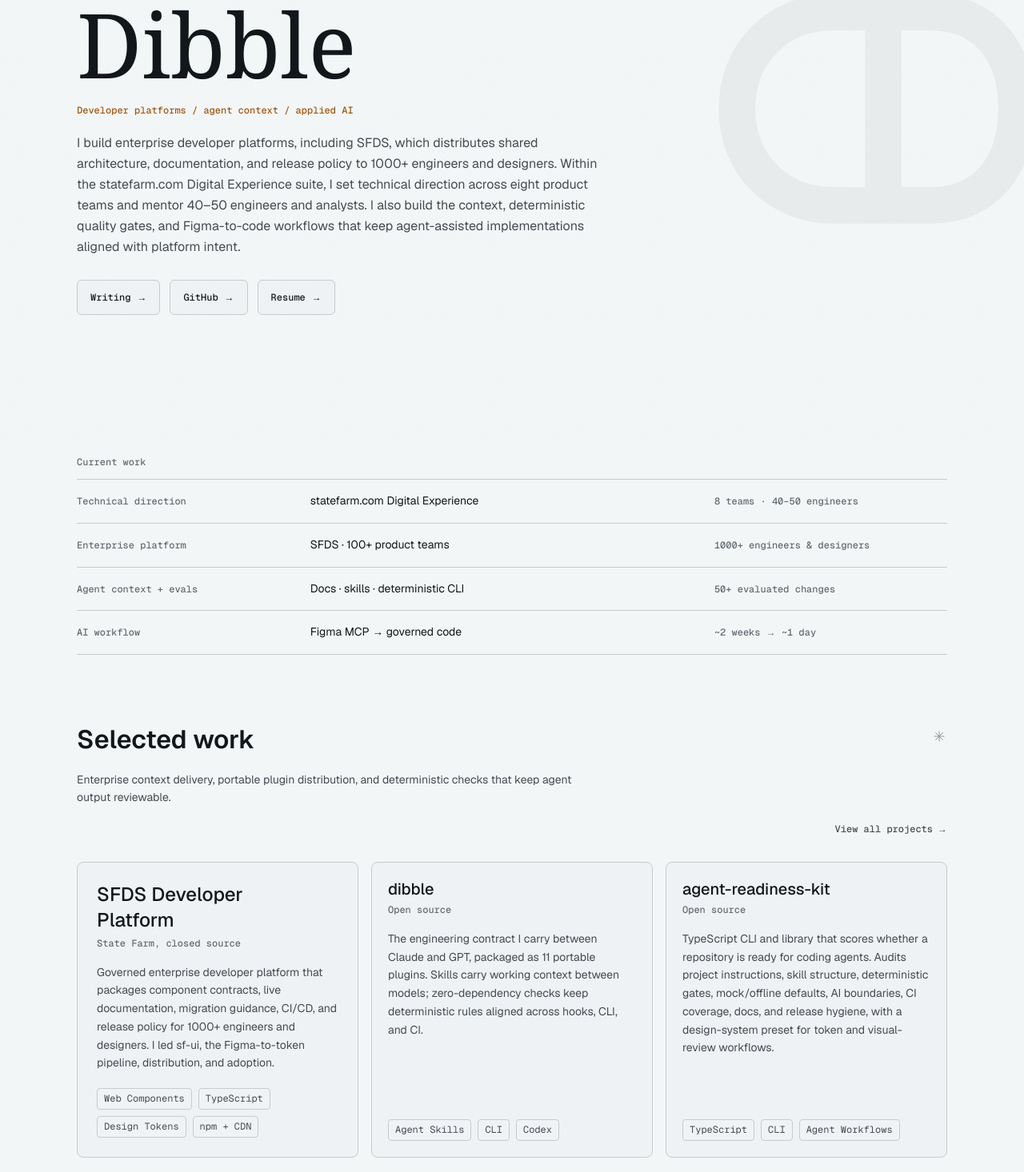
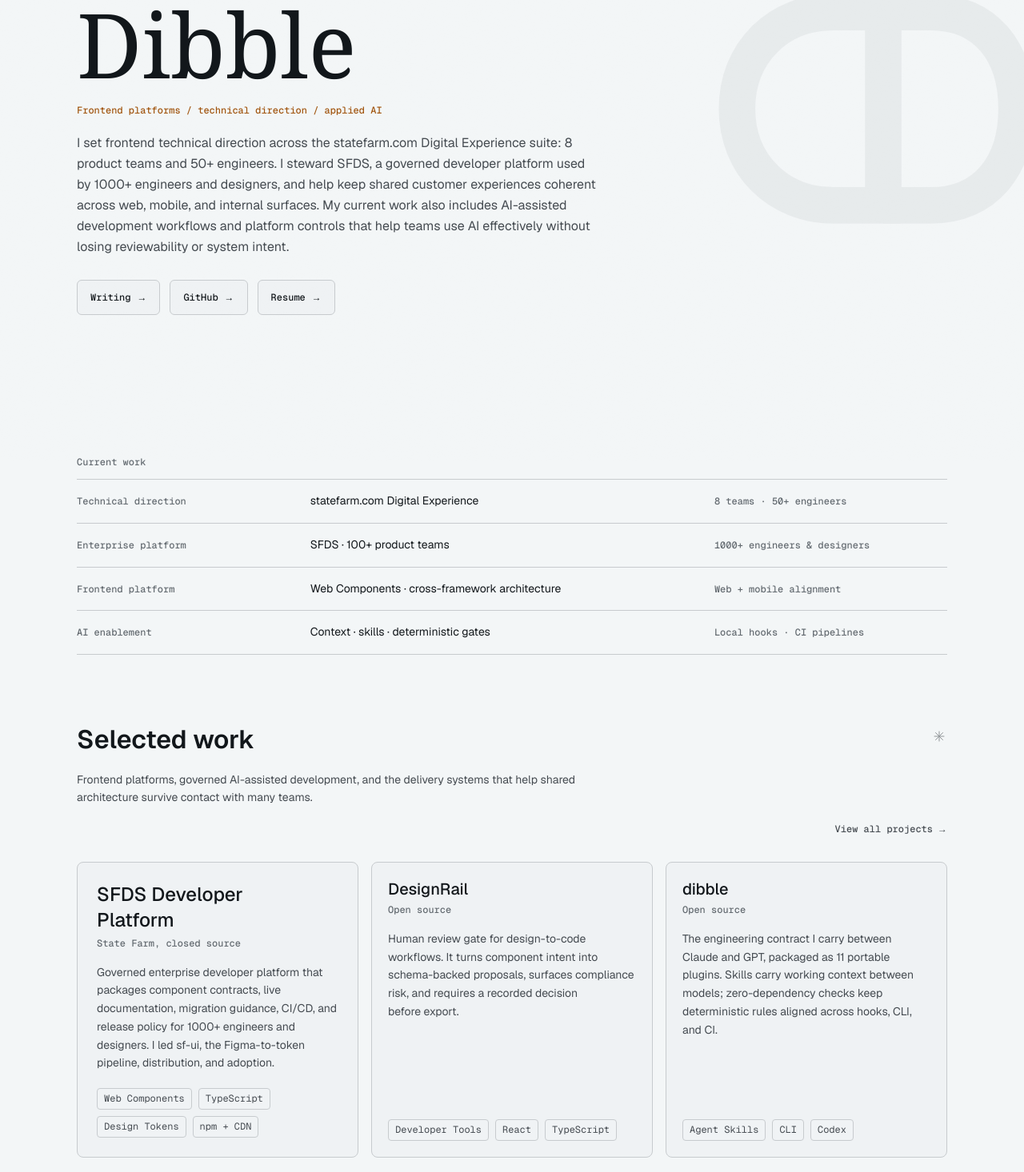
Before and after one commit to connordibble/connordibble.dev, a Next.js app: page / in a window 1280 px wide. Shown: the part 224-1690 px from the top of the page at 80% size. Built offline with nearby package versions, Linux system fonts and the light colour scheme.

Commit message:
content: broaden staff-level platform narrative

```diff
--- a/src/app/about/page.tsx
+++ b/src/app/about/page.tsx
@@ -43,14 +43,16 @@
           <div className="mt-6 max-w-[65ch] space-y-5 text-body text-text-muted leading-relaxed text-pretty">
             <p>
               I set technical direction across the statefarm.com Digital
-              Experience suite: 8 product teams and 40–50 engineers and
-              analysts. SFDS reaches beyond that area as a governed developer
-              platform and the standard migration path for more than 100
-              product teams. It carries shared architecture, documentation,
-              release policy, and supported implementation paths to 1000+
-              engineers and designers. I lead platform initiatives from
-              discovery through adoption, mentor engineers, and help teams turn
-              local solutions into durable shared systems.
+              Experience suite: 8 product teams and 50+ engineers. SFDS reaches
+              beyond that area as a governed developer platform and the standard
+              migration path for more than 100 product teams. It carries shared
+              architecture, documentation, release policy, and supported
+              implementation paths to 1000+ engineers and designers. I work with
+              design, product, platform, and mobile partners to keep shared
+              principles coherent while allowing each channel to respect its own
+              constraints. I lead platform initiatives from discovery through
+              adoption, mentor engineers, and help people grow into broader
+              technical responsibility.
             </p>
             <p>
               I’m happiest when a problem is technically deep and
--- a/src/app/opengraph-image.tsx
+++ b/src/app/opengraph-image.tsx
@@ -1,7 +1,7 @@
 import { ImageResponse } from "next/og";
 
 export const alt =
-  "Connor Dibble | Developer platforms, agent context, and applied AI";
+  "Connor Dibble | Frontend platforms, developer productivity, and applied AI";
 
 export const size = {
   width: 1200,
@@ -149,8 +149,8 @@
                 color: "#b4aaa0",
               }}
             >
-              Developer platforms, agent context, and applied AI systems for
-              software people can still reason about.
+              Frontend platforms, developer productivity, and applied AI systems
+              for software people can still reason about.
             </div>
           </div>
 
@@ -165,9 +165,9 @@
             }}
           >
             {[
-              ["Technical direction", "8 teams · 40–50 engineers"],
+              ["Technical direction", "8 teams · 50+ engineers"],
               ["Enterprise platform", "SFDS · 1000+ engineers & designers"],
-              ["Agent context + evaluation", "Docs · skills · deterministic CLI"],
+              ["AI enablement", "Context · skills · deterministic gates"],
             ].map(([label, value], index) => (
               <div
                 key={label}
--- a/src/app/projects/page.tsx
+++ b/src/app/projects/page.tsx
@@ -58,11 +58,10 @@
             Projects
           </h1>
           <p className="mt-6 max-w-3xl text-body text-text-muted leading-relaxed text-pretty">
-            Enterprise developer platforms, governed agent workflows, public
-            tooling, and applied AI systems. The largest systems show technical
-            direction and adoption at organizational scale. The public builds
-            make the same context, validation, and operating boundaries visible
-            in code.
+            Frontend platforms, governed AI-assisted workflows, public tooling,
+            and applied AI systems. The largest systems show technical direction
+            and adoption at organizational scale. The public builds make the
+            same context, validation, and operating boundaries visible in code.
           </p>
         </section>
 
--- a/src/components/about.tsx
+++ b/src/components/about.tsx
@@ -11,18 +11,20 @@
         <div className="space-y-5">
           <p className="max-w-[32rem] text-body leading-relaxed text-text">
             At State Farm, I set technical direction across the statefarm.com
-            Digital Experience suite: 8 product teams and 40–50 engineers.
+            Digital Experience suite: 8 product teams and 50+ engineers.
             SFDS reaches beyond that area as the standard migration path for
             more than 100 product teams, carrying shared architecture,
             documentation, release policy, and supported paths to 1000+
-            engineers and designers.
+            engineers and designers. I work with design, product, platform, and
+            mobile partners to keep shared principles coherent while leaving
+            room for channel-specific constraints.
           </p>
           <p className="max-w-[34rem] text-body text-text-muted leading-relaxed text-pretty">
-            The useful work sits between organizational knowledge, system
-            contracts, and the teams or agents that inherit both. I like
-            problems that cross product architecture, context delivery,
-            infrastructure, and the operating model required to make a platform
-            last.
+            The useful work sits between product architecture, system contracts,
+            delivery infrastructure, and the teams or agents that inherit both.
+            I like problems that cross frontend architecture, design systems,
+            platform migration, reliability, and the operating model required
+            to make shared systems last.
           </p>
           <Link
             href="/about"
@@ -37,9 +39,12 @@
         <p className="max-w-3xl text-body text-text-muted leading-relaxed text-pretty">
           My path here runs through Node.js and Java services, event-driven
           systems, frontend architecture, release governance, and applied AI.
-          Through Proceris and open source, I stay close to the full product
-          loop: customer conversations, technical discovery, implementation,
-          and the checks that keep the correct path explicit and reviewable.
+          I increasingly work at the boundary between frontend platform
+          engineering and AI-assisted development: live context, portable
+          skills, deterministic checks, and human review. Through Proceris and
+          open source, I stay close to the full product loop: customer
+          conversations, technical discovery, implementation, and the checks
+          that keep the correct path explicit and reviewable.
         </p>
       </div>
     </section>
--- a/src/components/contact.tsx
+++ b/src/components/contact.tsx
@@ -44,8 +44,8 @@
         </SectionLabel>
         <p className="mt-5 max-w-2xl text-body-small leading-relaxed text-text-muted text-pretty">
           The fastest route is email. I’m usually glad to talk through
-          developer platforms, agent context, governed AI workflows, or the
-          operating tradeoffs behind a build.
+          frontend platforms, AI-assisted development, governed workflows, or
+          the operating tradeoffs behind a build.
         </p>
         <ul className="mt-7 flex flex-wrap gap-3">
           {links.map((link) => (
--- a/src/components/experience.tsx
+++ b/src/components/experience.tsx
@@ -9,18 +9,18 @@
 
 const roles: Role[] = [
   {
-    title: "Senior Technology Engineer, Digital Experience",
+    title: "Senior Technology Engineer, Digital Experience Platform Lead",
     company: "State Farm",
     dates: "Mar 2026 – Present",
     description:
-      "Set technical direction across the statefarm.com Digital Experience suite: 8 product teams and 40–50 engineers and analysts. Define shared architecture and standards, mentor engineers, and lead platform initiatives from discovery through adoption. Built the context layer for SFDS, a governed developer platform used by 1000+ engineers and designers, first as a vector-backed RAG system exposed through MCP, then led its replacement with live docs and installable SKILL.md guidance when the simpler design proved at least as effective. Paired that context with deterministic validation, a GitHub review agent used across 50+ PRs, and a Figma MCP workflow that cut representative page builds from roughly two weeks to one day.",
+      "Promoted from SFDS leadership into an expanded Digital Experience mandate. Set frontend technical direction across 8 product teams and 50+ engineers without reporting authority, aligning architecture, platform standards, and delivery improvements across customer-facing and internal experiences, with channel-specific patterns for web and mobile. Lead platform initiatives from discovery through adoption, mentor engineers as they grow into broader technical roles, and remain a senior escalation point for shared production concerns. In parallel, build AI-assisted development systems for the frontend platform: live documentation and skills, a deterministic compliance CLI that runs locally and in CI, and Figma-to-code workflows with human review.",
   },
   {
-    title: "Lead Software Engineer, State Farm Design System (SFDS)",
+    title: "Lead Software Engineer I → II, State Farm Design System (SFDS)",
     company: "State Farm",
     dates: "May 2023 – Mar 2026",
     description:
-      "Architected sf-ui as a governed Lit and Web Components developer platform with 70+ accessible primitives used by 1000+ engineers and designers. Established versioned documentation, npm and CDN delivery, GitHub CI/CD, deprecation windows, compliance reviews, adoption office hours, and a champion network across product teams.",
+      "Architected sf-ui as a governed Lit and Web Components developer platform with 70+ accessible primitives used by 1000+ engineers and designers. Established versioned documentation, npm and CDN delivery, CI/CD, deprecation windows, compliance reviews, adoption office hours, and a champion network across product teams.",
   },
   {
     title: "Software Engineer, Drive Safe & Save Telematics",
--- a/src/components/hero.tsx
+++ b/src/components/hero.tsx
@@ -5,7 +5,7 @@
   {
     label: "Technical direction",
     value: "statefarm.com Digital Experience",
-    note: "8 teams · 40–50 engineers",
+    note: "8 teams · 50+ engineers",
   },
   {
     label: "Enterprise platform",
@@ -13,14 +13,14 @@
     note: "1000+ engineers & designers",
   },
   {
-    label: "Agent context + evals",
-    value: "Docs · skills · deterministic CLI",
-    note: "50+ evaluated changes",
+    label: "Frontend platform",
+    value: "Web Components · cross-framework architecture",
+    note: "Web + mobile alignment",
   },
   {
-    label: "AI workflow",
-    value: "Figma MCP → governed code",
-    note: "~2 weeks → ~1 day",
+    label: "AI enablement",
+    value: "Context · skills · deterministic gates",
+    note: "Local hooks · CI pipelines",
   },
 ];
 
@@ -37,16 +37,16 @@
             Connor Dibble
           </h1>
           <p className="mt-6 max-w-[34rem] text-balance font-mono text-caption text-accent">
-            Developer platforms / agent context / applied AI
+            Frontend platforms / technical direction / applied AI
           </p>
           <p className="mt-5 max-w-[41rem] text-body leading-relaxed text-text-muted text-pretty">
-            I build enterprise developer platforms, including SFDS, which
-            distributes shared architecture, documentation, and release policy
-            to 1000+ engineers and designers. Within the statefarm.com Digital
-            Experience suite, I set technical direction across eight product
-            teams and mentor 40–50 engineers and analysts. I also build the
-            context, deterministic quality gates, and Figma-to-code workflows
-            that keep agent-assisted implementations aligned with platform
+            I set frontend technical direction across the statefarm.com Digital
+            Experience suite: 8 product teams and 50+ engineers. I steward
+            SFDS, a governed developer platform used by 1000+ engineers and
+            designers, and help keep shared customer experiences coherent across
+            web, mobile, and internal surfaces. My current work also includes
+            AI-assisted development workflows and platform controls that help
+            teams use AI effectively without losing reviewability or system
             intent.
           </p>
           <div className="mt-7 flex flex-wrap items-center gap-3">
--- a/src/components/projects.tsx
+++ b/src/components/projects.tsx
@@ -17,8 +17,9 @@
               Selected work
             </SectionLabel>
             <p className="mt-5 max-w-2xl text-body-small leading-relaxed text-text-muted text-pretty">
-              Enterprise context delivery, portable plugin distribution, and
-              deterministic checks that keep agent output reviewable.
+              Frontend platforms, governed AI-assisted development, and the
+              delivery systems that help shared architecture survive contact
+              with many teams.
             </p>
           </div>
           <span className="hidden justify-self-end pt-1 sm:block">
--- a/src/components/skills.tsx
+++ b/src/components/skills.tsx
@@ -7,44 +7,44 @@
 
 const groups: Group[] = [
   {
-    label: "Platforms + Context",
+    label: "Frontend Platform",
+    items: [
+      "TypeScript",
+      "React",
+      "Angular",
+      "Lit / Web Components",
+      "Microfrontends",
+      "AEM",
+      "SSR / Hydration",
+      "Accessibility",
+    ],
+  },
+  {
+    label: "AI + Developer Productivity",
     items: [
       "Developer Platforms",
       "Agent Context",
-      "Agent Plugins / Skills",
+      "Agent Skills",
       "MCP",
-      "RAG / Vector Retrieval",
-      "Agent Evals",
+      "Structured AI Outputs",
       "Deterministic Validation",
-      "Documentation Systems",
-    ],
-  },
-  {
-    label: "Languages + Web",
-    items: [
-      "TypeScript",
-      "JavaScript",
-      "Node.js",
-      "React",
-      "Lit / Web Components",
-      "Angular",
-      "Java",
-      "HTML / CSS",
-      "AEM",
-      "SSR / Hydration",
+      "Figma-to-Code Workflows",
+      "Human Review Boundaries",
     ],
   },
   {
     label: "APIs + Delivery",
     items: [
+      "Node.js",
+      "Java",
       "GraphQL",
       "REST",
       "API Contract Design",
       "AWS",
-      "GitHub CI/CD",
       "npm / CDN Delivery",
+      "Caching",
       "GitOps",
-      "Release Governance",
+      "CI/CD",
     ],
   },
   {
@@ -54,7 +54,8 @@
       "Component API Design",
       "Figma Plugin / API",
       "W3C Design Tokens",
-      "Accessibility",
+      "Documentation Systems",
+      "Release Governance",
       "Observability",
       "Dynatrace RUM",
       "AWS CloudWatch",
--- a/src/data/projects.ts
+++ b/src/data/projects.ts
@@ -166,11 +166,11 @@
         },
         {
           heading: "Context for Engineers and Agents",
-          body: "I first built the SFDS agent-context layer as a RAG system that ingested live documentation into a vector database and exposed retrieval through an MCP server. Live docs plus framework-specific SKILL.md files proved at least as effective for implementation guidance, so I led the replacement of the retrieval stack and removed its dedicated server, index, and ingestion path from the team's support surface. A deterministic CLI checks platform alignment, legacy usage, and accessibility risk; a GitHub review agent has used it across 50+ PRs.",
+          body: "I first built the SFDS agent-context layer as a RAG system that ingested live documentation into a vector database and exposed retrieval through an MCP server. Live docs plus framework-specific SKILL.md files proved at least as effective for implementation guidance, so I led the replacement of the retrieval stack and removed its dedicated server, index, and ingestion path from the team's support surface. A deterministic CLI checks platform alignment, legacy usage, and accessibility risk, and can run locally or in CI alongside human review.",
         },
         {
           heading: "Distribution and Operations",
-          body: "Built the Figma Variables to W3C design-token pipeline and owned npm publishing, redundant CDN distribution, GitHub CI/CD, versioning, deprecation windows, and compliance review. Cache tiering and content-hashed builds cut request volume to a third of peak, with Dynatrace RUM alerting and live incident-bridge support protecting the shared production platform.",
+          body: "Built the Figma Variables to W3C design-token pipeline and owned npm publishing, redundant CDN distribution, CI/CD, versioning, deprecation windows, and compliance review. Cache tiering and content-hashed builds cut request volume to a third of peak, with Dynatrace RUM alerting and live incident-bridge support protecting the shared production platform.",
         },
         {
           heading: "Adoption",
@@ -178,7 +178,7 @@
         },
         {
           heading: "Stack",
-          body: "Lit · Web Components · TypeScript · Figma Plugin API · W3C Design Tokens · npm · CDN distribution · GitHub CI/CD",
+          body: "Lit · Web Components · TypeScript · Figma Plugin API · W3C Design Tokens · npm · CDN distribution · CI/CD",
         },
       ],
     },
@@ -487,8 +487,8 @@
 
 export const homepageProjects = getProjectsBySlug([
   "sfds",
+  "designrail",
   "dibble",
-  "agent-readiness-kit",
 ]);
 
 export const projectIndexProjects = getProjectsBySlug([
--- a/src/data/writing.ts
+++ b/src/data/writing.ts
@@ -96,7 +96,7 @@
     date: "2026-07-26",
     displayDate: "July 2026",
     readTime: "7 min read",
-    featured: true,
+    featured: false,
     topics: ["AI Tooling", "System Design", "Developer Productivity"],
     socialCardLabel: "Context budget",
     socialCardSubtitle:
@@ -288,7 +288,7 @@
     date: "2026-07-07",
     displayDate: "July 2026",
     readTime: "9 min read",
-    featured: true,
+    featured: false,
     topics: ["AI Tooling", "Platform Engineering", "Design Systems"],
     socialCardLabel: "Governance map",
     socialCardSubtitle:
@@ -676,7 +676,7 @@
     date: "2026-06-12",
     displayDate: "June 2026",
     readTime: "13 min read",
-    featured: false,
+    featured: true,
     topics: ["Design Systems", "Platform Engineering", "Technical Leadership"],
     socialCardLabel: "System migration",
     socialCardSubtitle:
@@ -957,7 +957,7 @@
     date: "2026-06-09",
     displayDate: "June 2026",
     readTime: "8 min read",
-    featured: true,
+    featured: false,
     topics: ["AI Tooling", "Data Integrity", "Platform Engineering"],
     socialCardLabel: "Review boundary",
     socialCardSubtitle:
--- a/src/lib/seo.ts
+++ b/src/lib/seo.ts
@@ -3,12 +3,12 @@
 
 export const siteName = "connordibble.dev";
 export const siteTitle =
-  "Connor Dibble | Developer Platforms, Agent Context & Applied AI";
+  "Connor Dibble | Frontend Platforms, Developer Productivity & Applied AI";
 export const siteDescription =
-  "Technical lead behind SFDS, a governed developer platform used by 1000+ engineers and designers, and agent-context systems across eight product teams.";
+  "Senior Technology Engineer and Digital Experience Platform Lead setting frontend direction across eight product teams and 50+ engineers, with SFDS used by 1000+ engineers and designers.";
 
 export const socialImageAlt =
-  "Connor Dibble | Developer platforms, agent context, and applied AI";
+  "Connor Dibble | Frontend platforms, developer productivity, and applied AI";
 
 function socialImages(path = "/opengraph-image", alt = socialImageAlt) {
   return {
@@ -45,12 +45,13 @@
     "https://www.linkedin.com/in/connor-j-dibble",
   ],
   knowsAbout: [
+    "Frontend platform architecture",
+    "Web Components",
+    "Design systems",
     "Developer platforms",
-    "Agent context engineering",
-    "AI agent tooling",
+    "AI-assisted developer workflows",
     "Developer productivity",
     "Platform governance",
-    "Design systems",
   ],
 };
 
```
Also changed, not shown: 1 other file (tests, documents, lock files or other folders).
